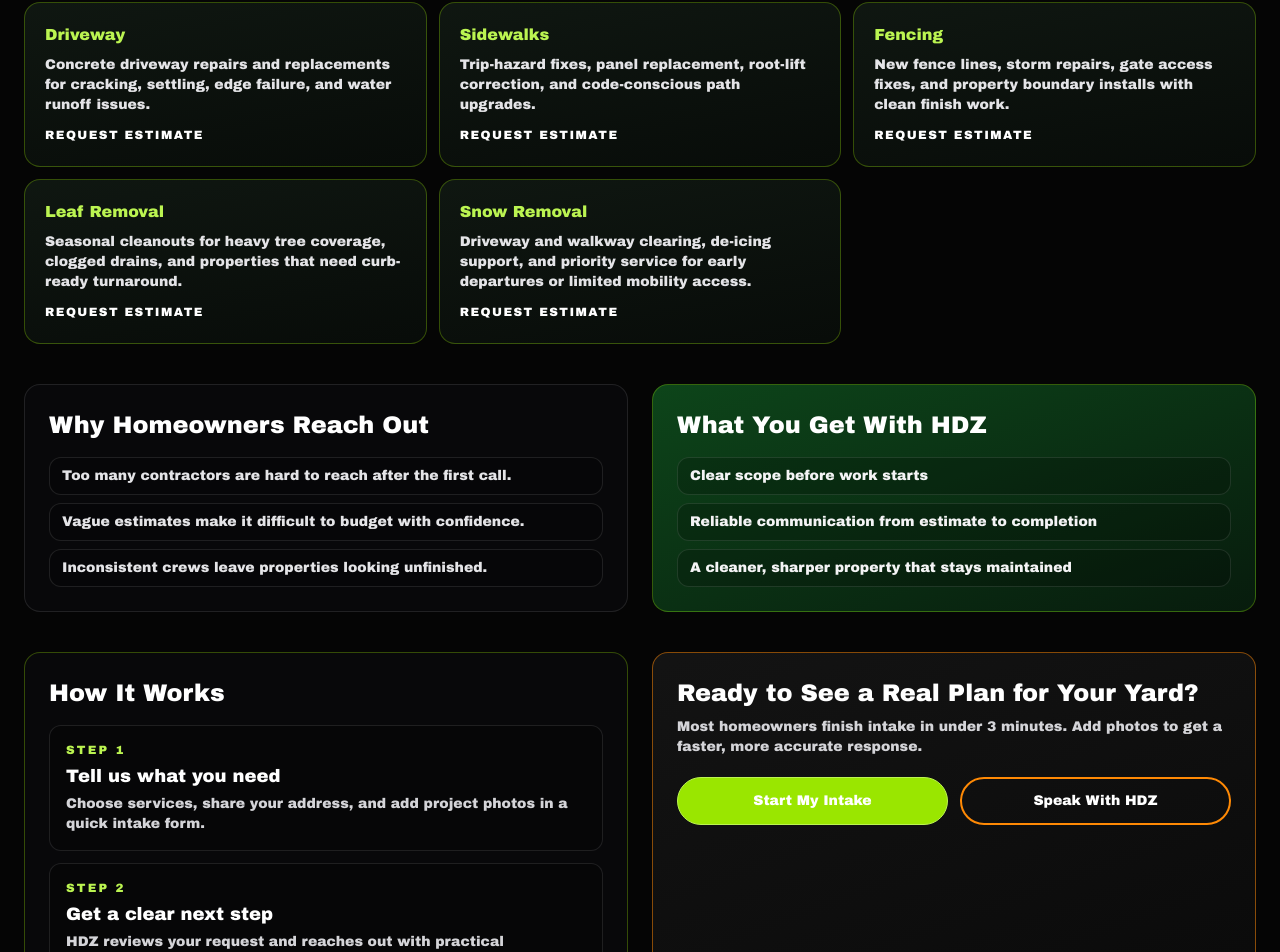
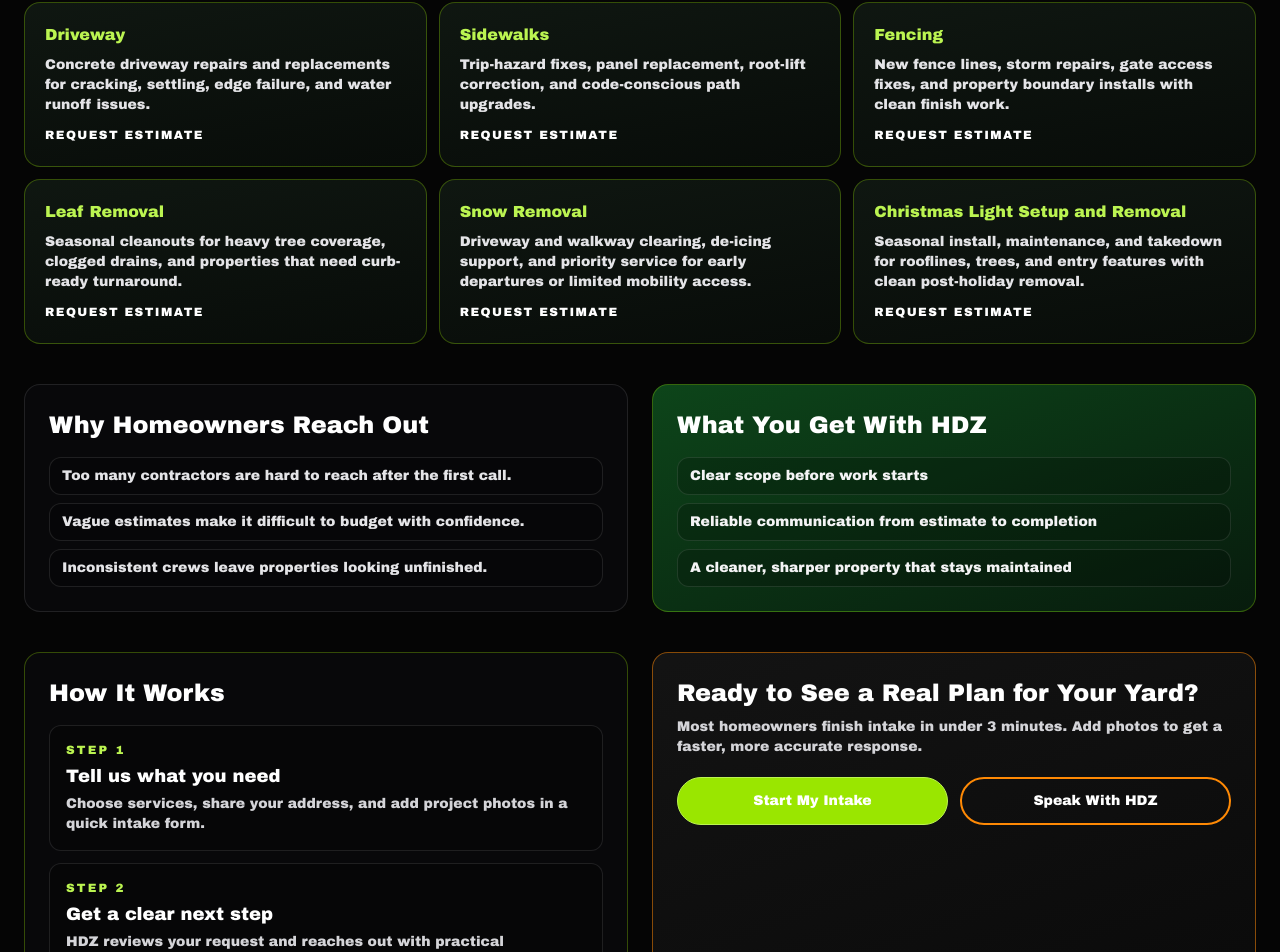
Before and after one commit to haikudetat-ctrl/hdz-landscaping, a Next.js app: page / in a window 1280 px wide. Shown: the part 1234-2186 px from the top of the page. Built offline with nearby package versions, Linux system fonts and the light colour scheme.

Commit message:
Add Christmas light setup and removal service card

```diff
--- a/app/page.tsx
+++ b/app/page.tsx
@@ -16,6 +16,7 @@
   { title: "Fencing", blurb: "New fence lines, storm repairs, gate access fixes, and property boundary installs with clean finish work." },
   { title: "Leaf Removal", blurb: "Seasonal cleanouts for heavy tree coverage, clogged drains, and properties that need curb-ready turnaround." },
   { title: "Snow Removal", blurb: "Driveway and walkway clearing, de-icing support, and priority service for early departures or limited mobility access." },
+  { title: "Christmas Light Setup and Removal", blurb: "Seasonal install, maintenance, and takedown for rooflines, trees, and entry features with clean post-holiday removal." },
 ];
 
 const featuredServices = ["Hardscaping", "Pavers", "Retaining Walls", "Outdoor Lighting"];
```
